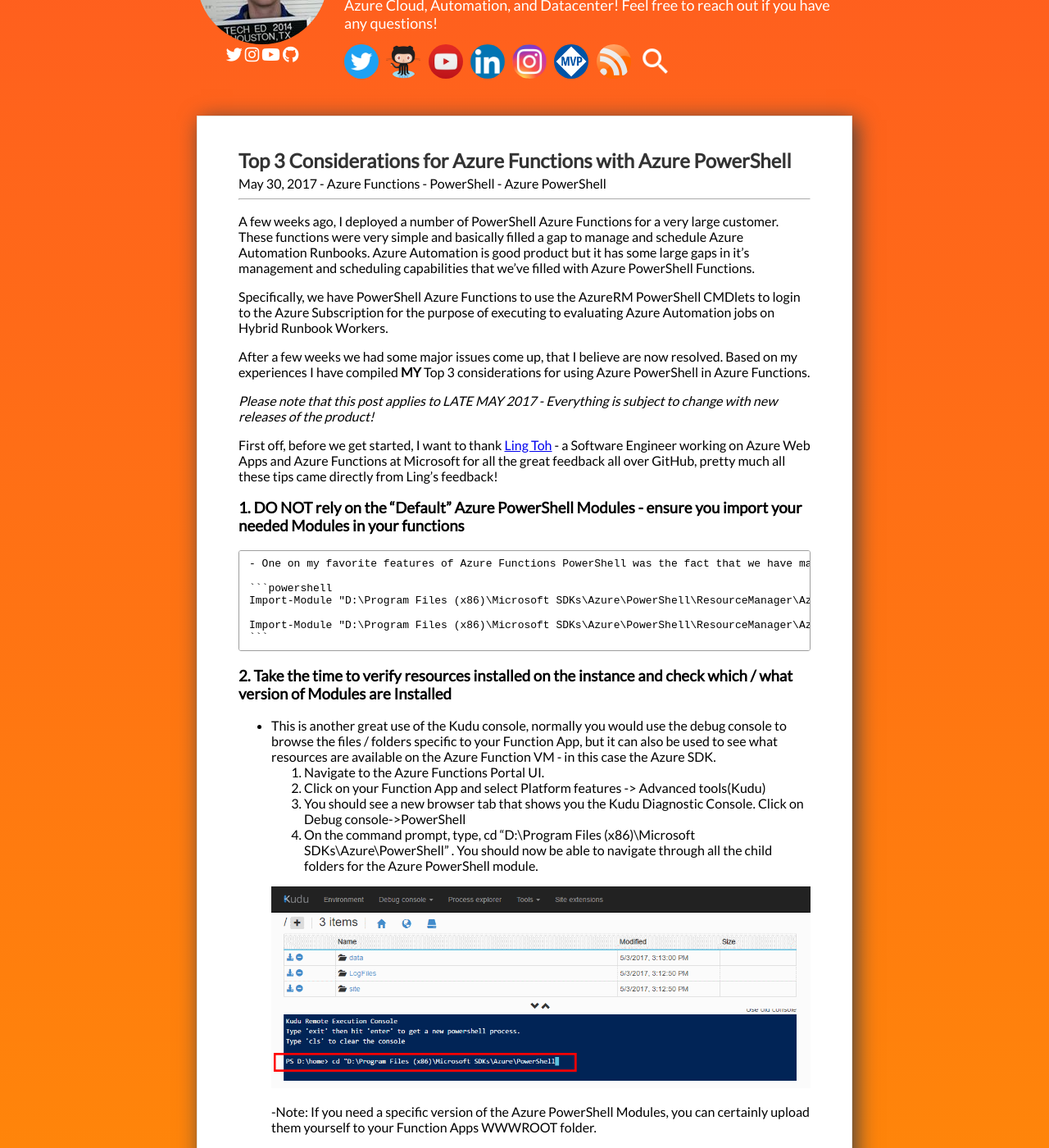
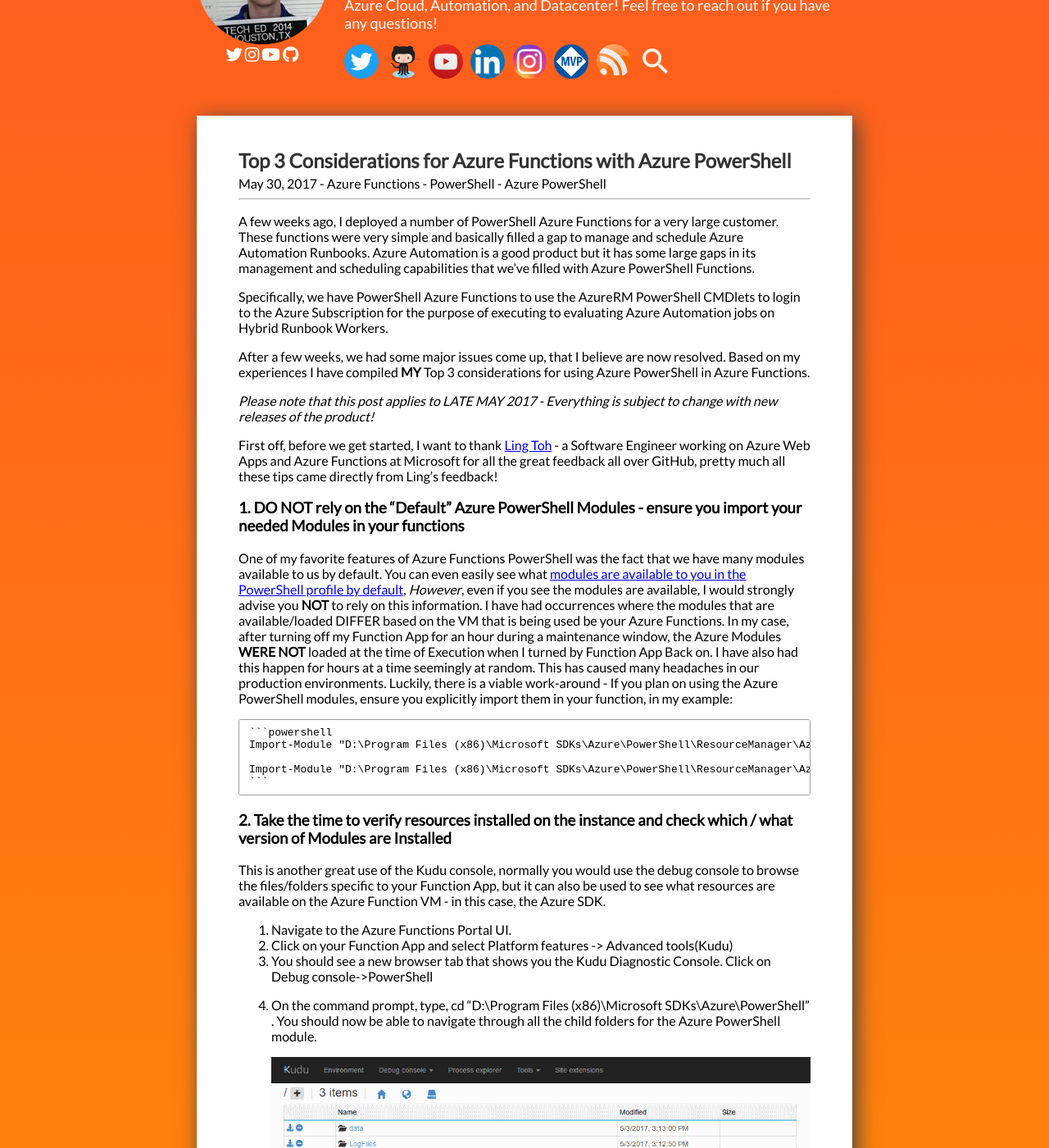
Before and after one commit to leeberg/BlogTest, a Jekyll site: the page built from _posts/2017-06-01-AzureFunctionsandPowerShellFieldNotes.md, in a window 1280 px wide and 1400 px high, scrolled down 321 px. Shown: the whole window at 82% size. Built offline with Jekyll 4.4.1, drawn with Linux system fonts in a browser that asks for light colours; nearby versions of some CDN libraries; comment, search, counter and statistics services are not loaded; some of the changed text lies outside the part shown.

Commit message:
Major issue fix

````diff
--- a/_posts/2017-06-01-AzureFunctionsandPowerShellFieldNotes.md
+++ b/_posts/2017-06-01-AzureFunctionsandPowerShellFieldNotes.md
@@ -6,11 +6,11 @@ tags: ["Azure Functions","PowerShell", "Azure PowerShell"]
 excerpt_separator: <!--more-->
 ---
 
-A few weeks ago, I deployed a number of PowerShell Azure Functions for a very large customer. These functions were very simple and basically filled a gap to manage and schedule Azure Automation Runbooks. Azure Automation is good product but it has some large gaps in it's management and scheduling capabilities that we've filled with Azure PowerShell Functions.
+A few weeks ago, I deployed a number of PowerShell Azure Functions for a very large customer. These functions were very simple and basically filled a gap to manage and schedule Azure Automation Runbooks. Azure Automation is a good product but it has some large gaps in its management and scheduling capabilities that we've filled with Azure PowerShell Functions.
 
 Specifically, we have PowerShell Azure Functions to use the AzureRM PowerShell CMDlets to login to the Azure Subscription for the purpose of executing to evaluating Azure Automation jobs on Hybrid Runbook Workers.
 
-After a few weeks we had some major issues come up, that I believe are now resolved. Based on my experiences I have compiled **MY** Top 3 considerations for using Azure PowerShell in Azure Functions.
+After a few weeks, we had some major issues come up, that I believe are now resolved. Based on my experiences I have compiled **MY** Top 3 considerations for using Azure PowerShell in Azure Functions.
 
 *Please note that this post applies to LATE MAY 2017 - Everything is subject to change with new releases of the product!*
 
@@ -20,7 +20,7 @@ First off, before we get started, I want to thank <a href="https://twitter.com/l
 
 
 ### 1. **DO NOT rely on the "Default" Azure PowerShell Modules - ensure you import your needed Modules in your functions**
-    - One on my favorite features of Azure Functions PowerShell was the fact that we have many modules available to us by default. You can even easily see what <a href="https://blogs.msdn.microsoft.com/powershell/2017/02/24/using-powershell-modules-in-azure-functions/" target="_blank">modules are available to you in the PowerShell profile by default</a>, *However*, even if you see the modules are available, I would strongly advise you **NOT** to rely on this information. I have had occurrences where the modules that are available/loaded DIFFER based on the VM that is being used be your Azure Functions. In my case, after turning off my Function App for an hour during a maintenance window, the Azure Modules **WERE NOT** loaded at time of Execution when I turned by Function App Back on. I have also had this happen for hours at a time seemingly at random. This has caused many headaches in our production environments. Luckily, there is a viable work-around - If you plan on using the Azure PowerShell modules, ensure you explicitly import them in your function, in my example:
+One of my favorite features of Azure Functions PowerShell was the fact that we have many modules available to us by default. You can even easily see what <a href="https://blogs.msdn.microsoft.com/powershell/2017/02/24/using-powershell-modules-in-azure-functions/" target="_blank">modules are available to you in the PowerShell profile by default</a>, *However*, even if you see the modules are available, I would strongly advise you **NOT** to rely on this information. I have had occurrences where the modules that are available/loaded DIFFER based on the VM that is being used be your Azure Functions. In my case, after turning off my Function App for an hour during a maintenance window, the Azure Modules **WERE NOT** loaded at the time of Execution when I turned by Function App Back on. I have also had this happen for hours at a time seemingly at random. This has caused many headaches in our production environments. Luckily, there is a viable work-around - If you plan on using the Azure PowerShell modules, ensure you explicitly import them in your function, in my example:
 
     ```powershell
     Import-Module "D:\Program Files (x86)\Microsoft SDKs\Azure\PowerShell\ResourceManager\AzureResourceManager\AzureRM.Profile\AzureRM.Profile.psd1" -Global;
@@ -30,11 +30,12 @@ First off, before we get started, I want to thank <a href="https://twitter.com/l
 
 
 ### 2. **Take the time to verify resources installed on the instance and check which / what version of Modules are Installed**
-- This is another great use of the Kudu console, normally you would use the debug console to browse the files / folders specific to your Function App, but it can also be used to see what resources are available on the Azure Function VM - in this case the Azure SDK.
-    1. Navigate to the Azure Functions Portal UI.
-    2. Click on your Function App and select Platform features -> Advanced tools(Kudu)
-    3. You should see a new browser tab that shows you the Kudu Diagnostic Console. Click on Debug console->PowerShell
-    4. On the command prompt, type, cd "D:\Program Files (x86)\Microsoft SDKs\Azure\PowerShell" . You should now be able to navigate through all the child folders for the Azure PowerShell module.
+This is another great use of the Kudu console, normally you would use the debug console to browse the files/folders specific to your Function App, but it can also be used to see what resources are available on the Azure Function VM - in this case, the Azure SDK.
+
+1. Navigate to the Azure Functions Portal UI.
+2. Click on your Function App and select Platform features -> Advanced tools(Kudu)
+3. You should see a new browser tab that shows you the Kudu Diagnostic Console. Click on Debug console->PowerShell
+4. On the command prompt, type, cd "D:\Program Files (x86)\Microsoft SDKs\Azure\PowerShell" . You should now be able to navigate through all the child folders for the Azure PowerShell module.
 
     ![]({{ site.baseurl }}/assets/img/PowerShell_Kudu_BrowseToAzureSDK.png)
 
````
Also changed, not shown: other parts of _posts/2017-06-01-AzureFunctionsandPowerShellFieldNotes.md (+2 -2 lines).
